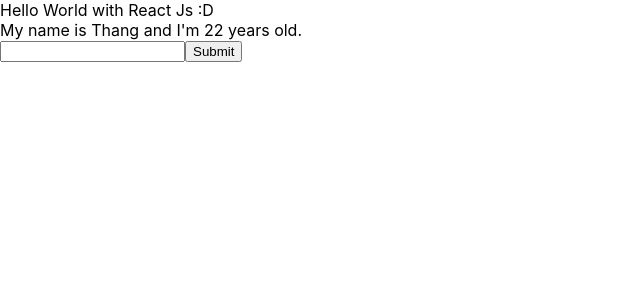
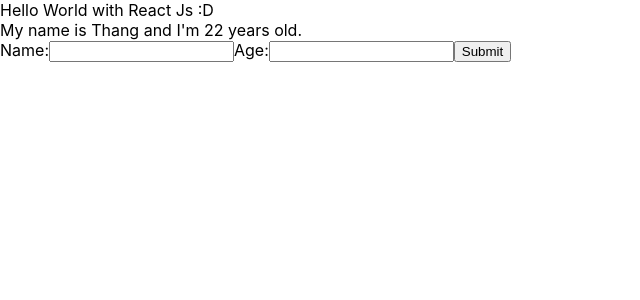
Before and after one commit to thanqphan/quiz-mgnt, a React (Create React App) app: page / in a window 1280 px wide. Shown: the top 300 px of the page, without its empty margins (0-640 px from the left). Built offline with nearby package versions, Linux system fonts and the light colour scheme.

Commit message:
[MyComponent|22] Parent - Child Component

```diff
--- a/src/components/MyComponent.js
+++ b/src/components/MyComponent.js
@@ -2,48 +2,13 @@
 //function components
 
 import React from "react";
+import UserInfor from "./UserInfor";
 
 class MyComponent extends React.Component {
-  state = {
-    name: "Thang",
-    age: 22,
-    address: "Thu Duc",
-  };
-
-  //set state
-  handleOnClickEvent(event) {
-    this.setState({
-      name: "Anh Thang",
-      age: Math.floor(Math.random() * 100 + 1),
-    });
-  }
-
-  //thay đổi giá trị state thì dùng arrow func cả ở func vừa ở thẻ / tag
-  handleOnMouseOverEvent = (event) => {
-    console.log("My name is ", this.state.name);
-  };
-
-  handleOnSubmitEvent = (event) => {
-    event.preventDefault();
-    console.log(this.state);
-  };
-  handleOnChangeEvent = (event) => {
-    console.log(event.target.value);
-    this.setState({
-      name: event.target.value,
-    });
-  };
   render() {
     return (
       <div>
-        My name is {this.state.name} and I'm {this.state.age} years old.
-        <form onSubmit={(event) => this.handleOnSubmitEvent(event)}>
-          <input
-            onChange={(event) => this.handleOnChangeEvent(event)}
-            type="text"
-          />
-          <button>Submit</button>
-        </form>
+        <UserInfor></UserInfor>
       </div>
     );
   }
--- /dev/null
+++ b/src/components/UserInfor.js
@@ -0,0 +1,49 @@
+import React from "react";
+
+class UserInfor extends React.Component {
+  state = {
+    name: "Thang",
+    age: 22,
+    address: "Thu Duc",
+  };
+
+  handleOnSubmitEvent = (event) => {
+    event.preventDefault();
+    console.log(this.state);
+  };
+  handleOnChangeEvent = (event) => {
+    console.log(event.target.value);
+    this.setState({
+      name: event.target.value,
+    });
+  };
+
+  handleOnChangeAgeEvent = (event) => {
+    console.log(event.target.value);
+    this.setState({
+      age: event.target.value,
+    });
+  };
+  render() {
+    return (
+      <div>
+        My name is {this.state.name} and I'm {this.state.age} years old.
+        <form onSubmit={(event) => this.handleOnSubmitEvent(event)}>
+          <label>Name:</label>
+          <input
+            onChange={(event) => this.handleOnChangeEvent(event)}
+            type="text"
+          />
+          <label>Age:</label>
+          <input
+            onChange={(event) => this.handleOnChangeAgeEvent(event)}
+            type="text"
+          />
+          <button>Submit</button>
+        </form>
+      </div>
+    );
+  }
+}
+
+export default UserInfor;
```
